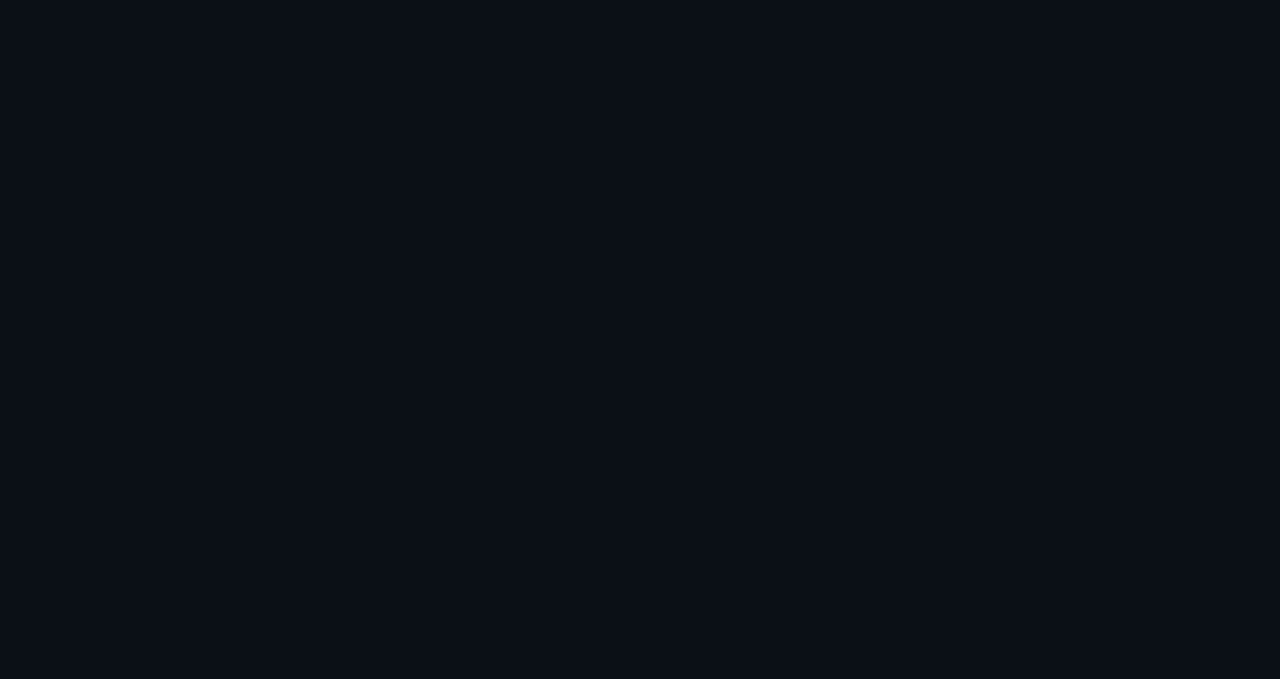
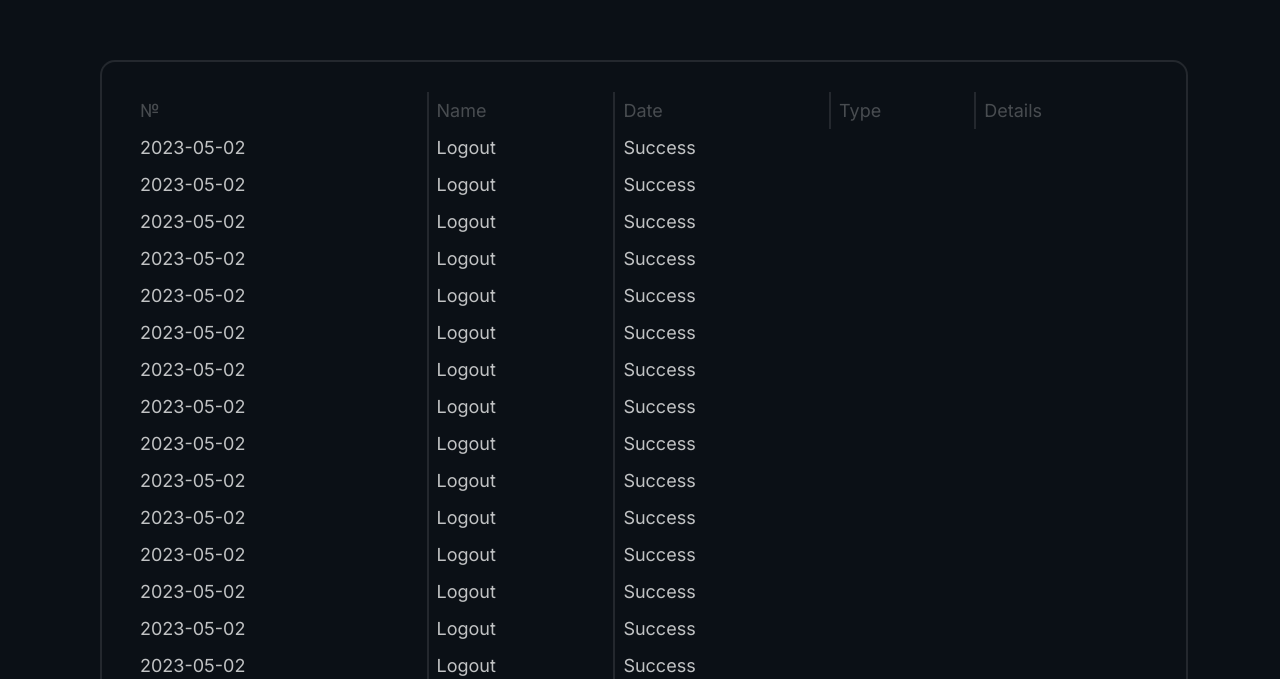
Before and after one commit to ban3a1/upboost, a React (Create React App) app: page /logs in a window 1280 px wide. Before the commit this address had no page. Shown: the part 121-800 px from the top of the page. Built offline with nearby package versions, Linux system fonts and the light colour scheme.

Commit message:
first commit

```diff
--- a/src/App.js
+++ b/src/App.js
@@ -6,6 +6,7 @@ import Recover from './components/Form/Recover'
 import Contacts from './components/Contacts/Contacts';
 import About from './components/About/About';
 import Services from './components/Services/Services';
+import Logs from './components/Logs/Logs'
 
 
 function App() {
@@ -20,6 +21,7 @@ function App() {
         <Route path="/contacts" element={ <Contacts />}/>
         <Route path="/about" element={ <About />}/>
         <Route path="/services" element={ <Services />}/>
+        <Route path="/logs" element={ <Logs />}/>
       </Routes>
     </BrowserRouter>
     </div>
--- /dev/null
+++ b/src/components/Logs/Logs.jsx
@@ -0,0 +1,50 @@
+import React from "react";
+import LogsTable from "./LogsTable";
+
+export default function Logs() {
+  const data = [
+    {
+      Num: 1,
+      Name: "First Data",
+      Date: "2023-05-01",
+      Type: "Meeting",
+      Details: "Discussing new project proposal",
+    },
+    {
+      Num: 2,
+      Name: "Second Data",
+      Date: "2023-05-02",
+      Type: "Call",
+      Details: "Following up with client",
+    },
+    {
+      Num: 3,
+      Name: "Third Data",
+      Date: "2023-05-03",
+      Type: "Email",
+      Details: "Sending marketing campaign",
+    },
+    {
+      Num: 4,
+      Name: "Fourth Data",
+      Date: "2023-05-04",
+      Type: "Task",
+      Details: "Completing design draft",
+    },
+    {
+      Num: 5,
+      Name: "Fifth Data",
+      Date: "2023-05-05",
+      Type: "Meeting",
+      Details: "Reviewing project progress",
+    },
+  ];
+
+  return (
+    <div className="logs-container">
+      <div className="logs-content-container">
+        <LogsTable data={data} slots={20} />
+      </div>
+    </div>
+  );
+}
--- /dev/null
+++ b/src/components/Logs/LogsTable.jsx
@@ -0,0 +1,43 @@
+import React from "react";
+
+export default function LogsTable({ data, slots }) {
+  let newNum = ++data.length;
+  if (data.length !== slots) {
+    for (let i = 0; i < slots - data.length; i++) {
+      data.push({
+        Num: newNum,
+        Name: "Fifth Data",
+        Date: "2023-05-05",
+        Type: "Meeting",
+        Details: "Reviewing project progress",
+      });
+      newNum++;
+    }
+    console.log(data);
+  }
+
+  return (
+    <table className="table">
+      <thead>
+        <tr>
+          <th>№</th>
+          <th>Name</th>
+          <th>Date</th>
+          <th>Type</th>
+          <th>Details</th>
+        </tr>
+      </thead>
+      <tbody>
+        {data.map((el) => {
+          return (
+            <tr key={el.Num}>
+              <td>2023-05-02</td>
+              <td>Logout</td>
+              <td>Success</td>
+            </tr>
+          );
+        })}
+      </tbody>
+    </table>
+  );
+}
--- a/src/components/Services/Services.jsx
+++ b/src/components/Services/Services.jsx
@@ -16,7 +16,9 @@ export default function Services() {
     <div>
       <ContactsBg />
       <div className="services-page-container">
-        <Menu right={true} />
+        <div className="services-menu-container">
+          <Menu right={true} />
+        </div>
         <div className="services-content-container">
           <div className="services-container">
             <h2 className="page-title services-title">Что будем продвигать?</h2>
--- a/src/index.scss
+++ b/src/index.scss
@@ -446,9 +446,7 @@ input[type="number"] {
   .logo {
     width: 30vw;
   }
-  .menu {
-    padding-right: 20px;
-  }
+
   .advantage-img {
     border-radius: 10px;
     width: 15px;
@@ -540,3 +538,4 @@ input[type="number"] {
 @import url("./styles/components/info.scss");
 @import url("./styles/components/clickInput.scss");
 @import url("./styles/checkout.scss");
+@import url("./styles/logs.scss");
--- a/src/styles/background.scss
+++ b/src/styles/background.scss
@@ -32,7 +32,7 @@
   width: 100%;
   height: 100%;
   z-index: -1;
-  overflow: hidden;
+  overflow-x: hidden;
   img {
     position: absolute;
   }
--- a/src/styles/burger.scss
+++ b/src/styles/burger.scss
@@ -23,9 +23,11 @@
   justify-content: space-between;
   align-items: center;
   padding: 20px;
+  padding-right: 0;
   &--right {
     justify-content: end;
     padding-top: 50px;
+    padding-right: 20px;
     margin-right: 50px;
   }
   nav {
--- a/src/styles/contacts.scss
+++ b/src/styles/contacts.scss
@@ -1,7 +1,7 @@
 .contacts-page-container {
   position: relative;
   height: 100vh;
-  overflow: hidden;
+  overflow: auto;
 }
 
 .contacts-content-container {
--- /dev/null
+++ b/src/styles/logs.scss
@@ -0,0 +1,40 @@
+.logs-container {
+  position: relative;
+  height: 100vh;
+  overflow: hidden;
+}
+.logs-content-container {
+  position: absolute;
+
+  bottom: -5px;
+  left: 100px;
+  border-radius: 15px 15px 0 0;
+  border: 2px solid rgba(255, 255, 255, 0.1);
+  height: 70%;
+  padding: 30px;
+  width: 80%;
+}
+
+table {
+  border-collapse: collapse;
+  width: 100%;
+}
+
+th,
+td {
+  text-align: left;
+  padding: 8px;
+  border-right: 2px solid rgba(255, 255, 255, 0.1);
+}
+
+th {
+  font-weight: 400;
+  color: rgba(255, 255, 255, 0.25);
+}
+td {
+  color: rgba(255, 255, 255, 0.75);
+}
+td:last-child,
+th:last-child {
+  border-right: none;
+}
--- a/src/styles/services.scss
+++ b/src/styles/services.scss
@@ -1,7 +1,6 @@
 .services-page-container {
   margin-left: 200px;
   height: 100vh;
-  overflow: hidden;
 }
 
 .services-content-container {
@@ -13,6 +12,9 @@
 }
 .services-title {
   margin-bottom: 50px;
+}
+.services-menu-container {
+  margin-right: 0;
 }
 .service {
   cursor: pointer;
```
